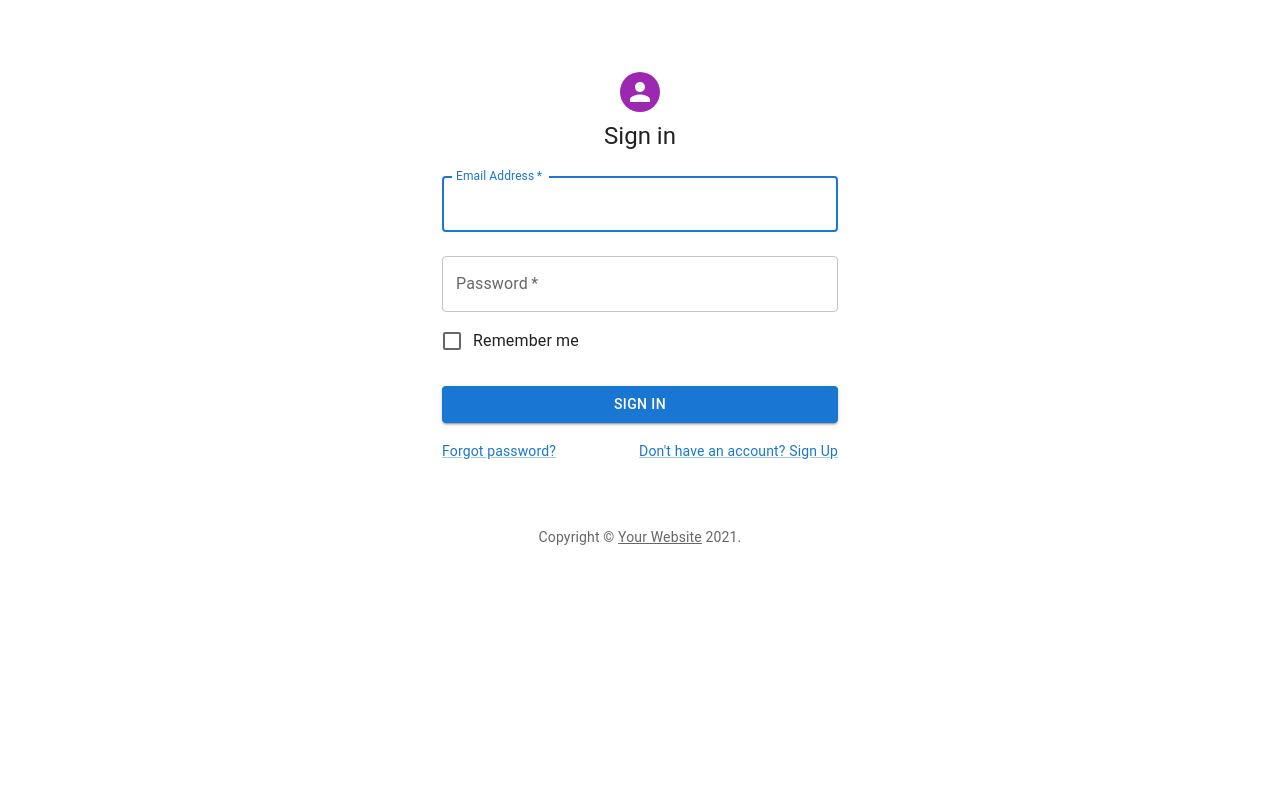
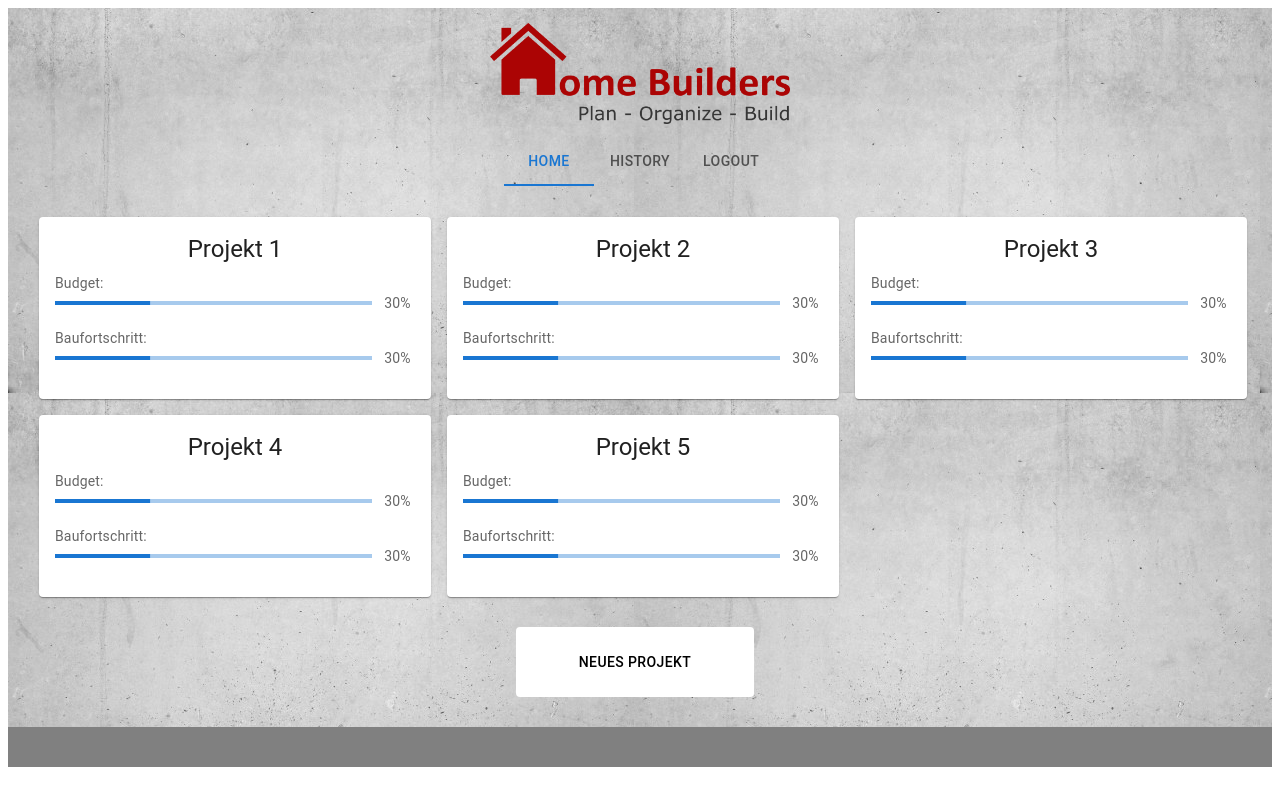
Before and after one commit to schneider-max/HomeBuilders, a React (Create React App) app in the folder frontend/: page / in a window 1280 px wide. Built offline with nearby package versions, Linux system fonts and the light colour scheme.

Commit message:
main page adaptions and quickfixes

```diff
--- a/frontend/src/App.tsx
+++ b/frontend/src/App.tsx
@@ -5,6 +5,7 @@ import Tabs from '@mui/material/Tabs';
 import Tab from '@mui/material/Tab';
 import ProjectList from './MainPage';
 import Logo from './img/HomeBuilder_Logo_4c.png';
+import Image from './img/concrete_bg.jpg';
 
 function Footer() {
   return(
@@ -34,9 +35,9 @@ function NavBar() {
 
 function App() {
   return (
-    <div className="App" style={{backgroundColor: 'lightgray', height: "100%"}}>
-      <Box sx={{backgroundColor: 'lightblue', top: '0px', fontSize: '30px', height: '100px', padding: '15px'}} className="titleName">
-        <img src={Logo} style= {{width: "300px"}}></img>
+    <div className="App" style={{backgroundImage: `url(${Image})`, height: "100%"}}>
+      <Box sx={{top: '0px', fontSize: '30px', height: '100px', padding: '15px'}} className="titleName">
+        <img src={Logo} style= {{width: "300px"}} alt={"Logo"}/>
       </Box>
       <Box>
         <React.StrictMode>
--- a/frontend/src/MainPage.tsx
+++ b/frontend/src/MainPage.tsx
@@ -34,7 +34,7 @@ function ActionAreaCard(props: any) {
 
 function ProjectList() {
     return(
-        <Box sx={{height: '704px', borderColor: 'black'}}>
+        <Box sx={{height: '100%', borderColor: 'black'}}>
             <Grid container spacing={2} sx={{margin: "15px", width: "calc(100% - 40px)"}}>
                 <Grid item xs={4}>
                     <ActionAreaCard projectName="Projekt 1" />
--- a/frontend/src/index.tsx
+++ b/frontend/src/index.tsx
@@ -3,11 +3,11 @@ import ReactDOM from 'react-dom';
 import './index.css';
 import App from './App';
 import reportWebVitals from './reportWebVitals';
-import SignIn from './Login/SignIn';
 
 ReactDOM.render(
   <React.StrictMode>
-    <SignIn />
+    {/*<SignIn />*/}
+    <App />
   </React.StrictMode>,
   document.getElementById('root')
 );
```
Also changed, not shown: frontend/src/img/concrete_bg.jpg (added), 1 other file (tests, documents, lock files or other folders).
